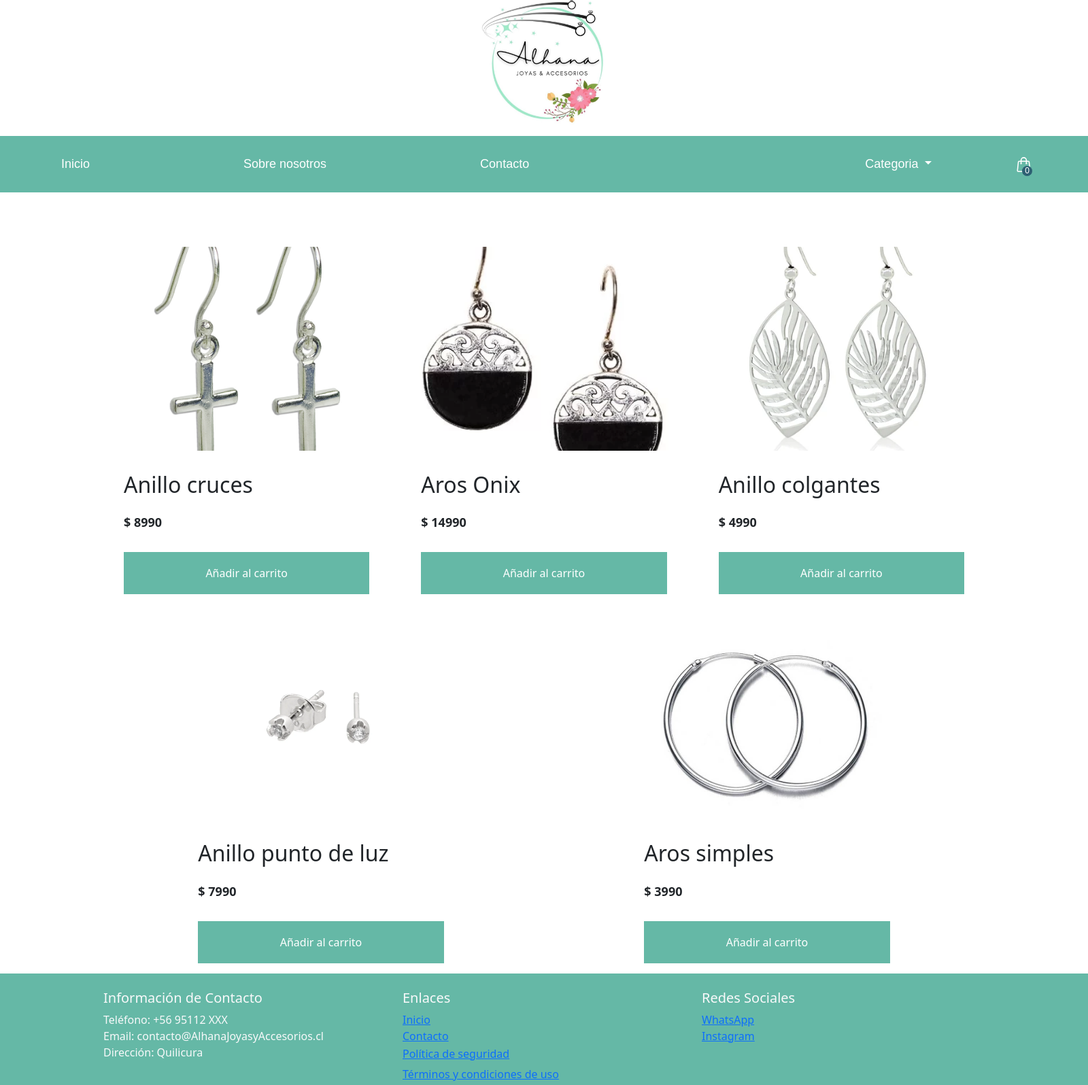
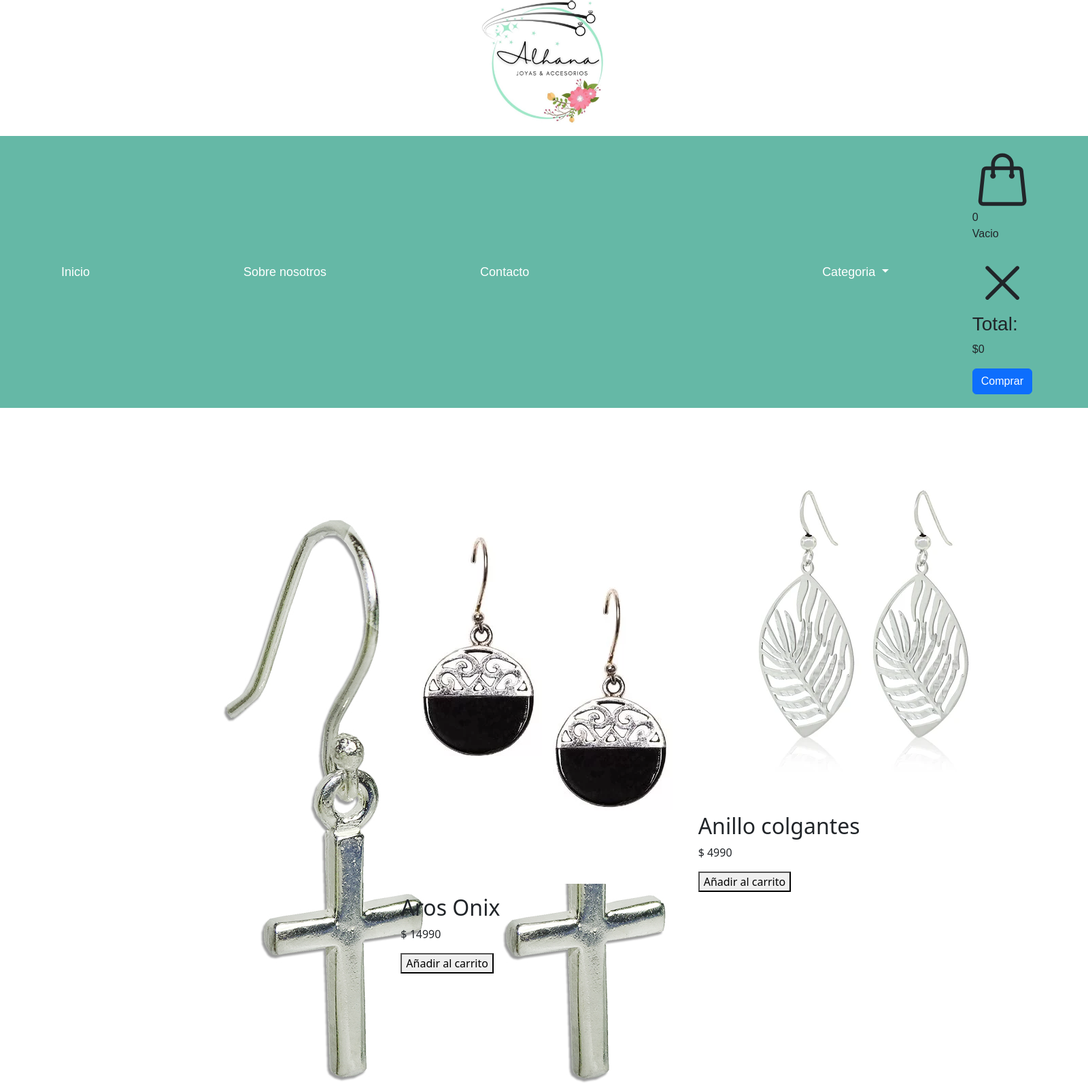
Before and after one commit to rikgonz/Pagina-joyas, a Django app: page /aros in a window 1600 px wide; the page is wider, and only the part inside the window is pictured. Shown: the top 1596 px of that part at 68% size. Run offline with Django 4.2, Linux system fonts and the light colour scheme.

Commit message:
Add files via upload

```diff
--- a/MiDjango/core/static/core/css/style.css
+++ b/MiDjango/core/static/core/css/style.css
@@ -28,126 +28,6 @@ body{
 
 }
 
-/* icon del carrito*/
-
-.icon-cart{
-    width: 25px;
-    height: 40px;
-    color: #fff;
-}
-
-.container-icon{
-    position: relative;
-    cursor: pointer;
-}
-
-.count-products{
-    position: absolute;
-    top: 55%;
-    right: 0;
-
-    background-color:#2d6073;
-    color: #fff;
-    width: 15px;
-    height: 15px;
-
-    display: flex;
-    justify-content: center;
-    align-items: center;
-    border-radius: 50%;
-}
-
-#contador-productos{
-    font-size: 12px;
-}
-
-.container-cart-products{
-    position: absolute;
-    top: 50px;
-    right: 0;
-
-    background-color: #fff;
-    width: 400px;
-    z-index: 1;
-    box-shadow: 0 10px 20px rgba(0, 0, 0, 0.20);
-    border-radius: 10px;
-
-}
-
-.cart-product{
-    display: flex;
-    align-items: center;
-    justify-content: space-between;
-    padding: 30px;
-
-    border-bottom: 1px solid rgba(0, 0, 0, 0.20);
-
-}
-
-.info-cart-product{
-    display: flex;
-    justify-content: space-between;
-    flex: 0.8;
-}
-
-.titulo-producto-carrito{
-    font-size: 15px;
-}
-
-.precio-producto-carrito{
-    font-weight: 700;
-    font-size: 20px;
-    margin-left: 10px;
-}
-
-.cantidad-producto-carrito{
-    font-weight: 400;
-    font-size: 20px;
-}
-
-.icon-close{
-    width: 25px;
-    height: 25px;
-}
-
-.icon-close:hover{
-    stroke: red;
-    cursor: pointer;
-}
-
-.cart-total{
-    display: flex;
-    justify-content: center;
-    align-items: center;
-    padding: 20px 0;
-    gap: 20px;
-}
-
-.cart-total h3{
-    font-size: 20px;
-    font-weight: 700;
-}
-
-.total-pagar{
-    font-size: 20px;
-    font-weight: 900;
-}
-
-.hidden-cart{
-    display: none;
-    align-items: center;
-}
-
-.cart-empty{
-    padding: 10px;
-    text-align: center;
-}
-
-.cart-button{
-    text-align: center;
-    padding-bottom: 10px;
-}
-
 
 /*carrusel*/
 
@@ -171,59 +51,6 @@ body{
 }
 
 
-/*productos mas vendidos y cards */
-
-.container-items{
-    justify-content: space-around;
-    display: grid;
-    grid-template-columns: repeat(3, 1fr);
-}
-
-.item{
-    border-radius: 5px;
-}
-
-.item:hover{
-    box-shadow: 0 10px 20px rgba(0, 0, 0, 0.20);
-}
-
-.item img{
-    width: 100%;
-    height: 300px;
-    object-fit: cover;
-    border-radius: 10px 10px 0 0;
-    transition: all .5s;
-}
-
-.item figure{
-    overflow: hidden;
-}
-
-.item:hover img{
-    transform: scale(1.2);
-}
-
-.info-product{
-    padding: 15px 30px;
-    line-height: 2;
-    display: flex;
-    flex-direction: column;
-    gap: 10px;
-}
-
-.price{
-    font-size: 18px;
-    font-weight: 900;
-}
-
-.info-product a, button{
-    text-decoration: none;
-    text-align: center;
-    border: none;
-    background-color: #65b8a6;
-    color: #fff;
-    padding: 15px 10px;
-}
 
 .detalles{
     display: flex;
```
